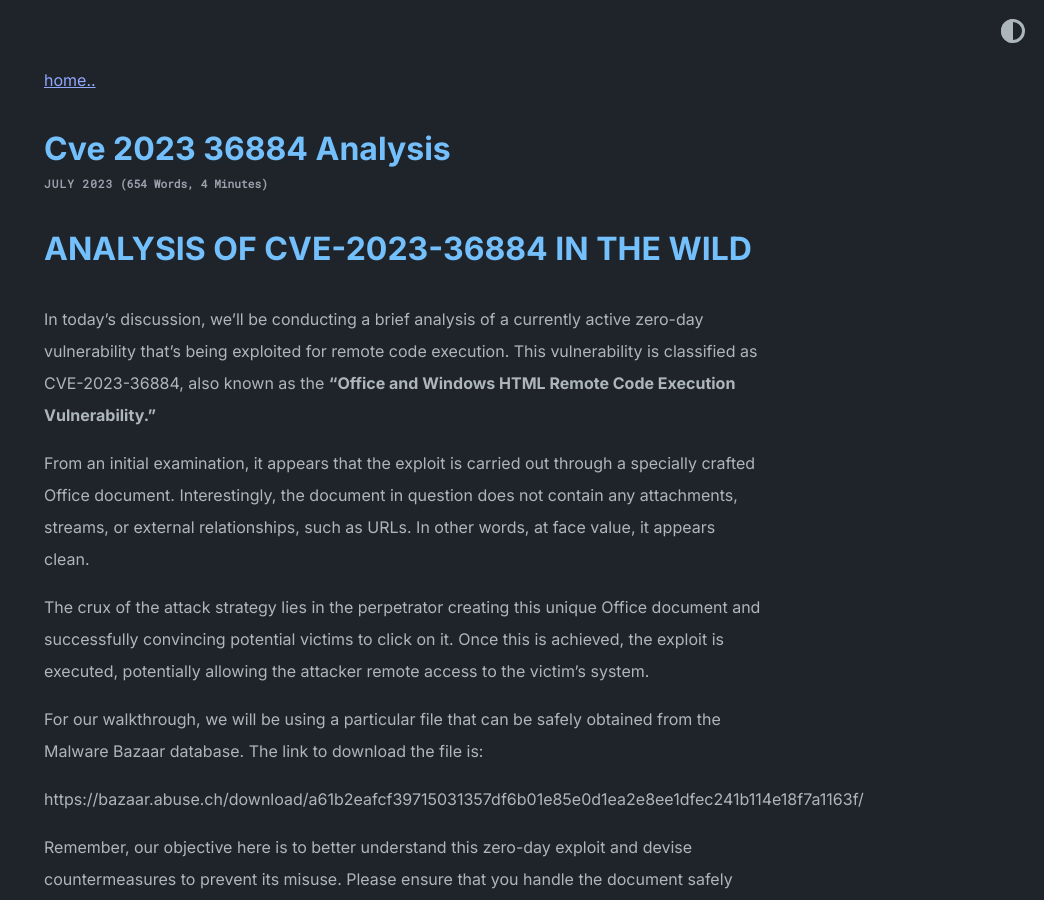
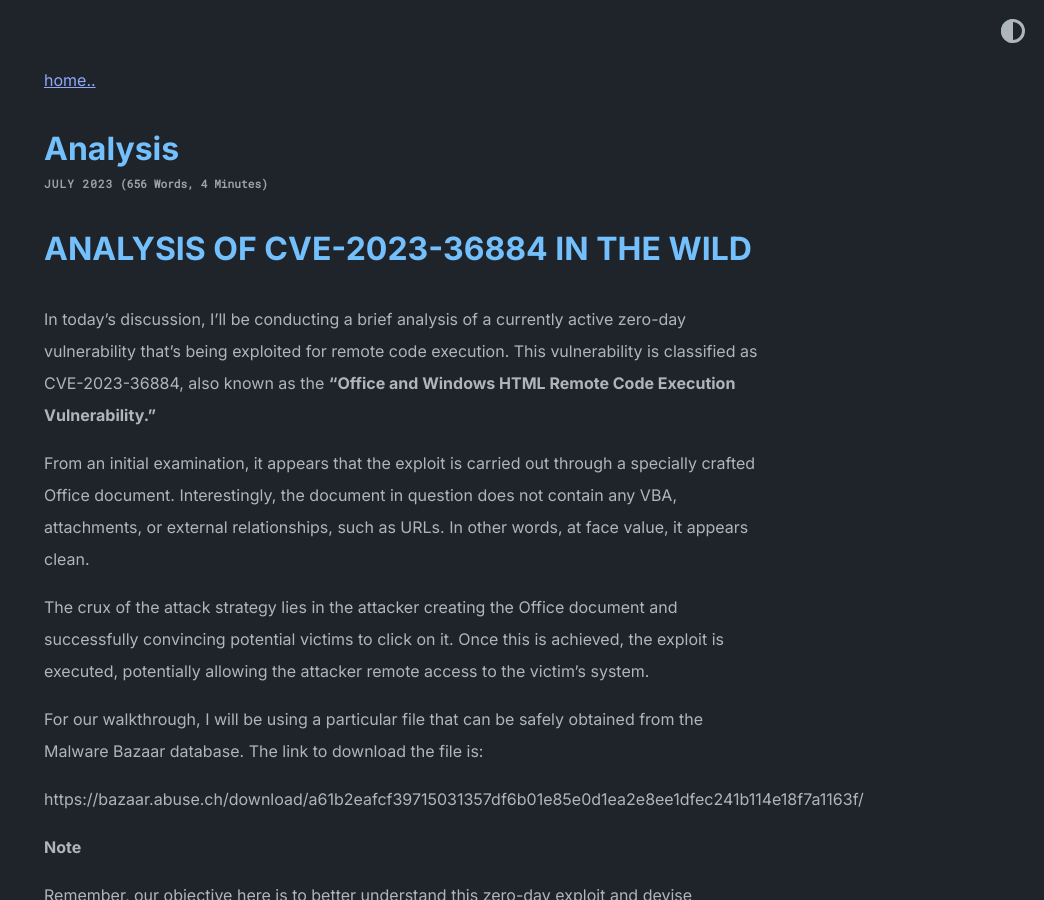
Before and after one commit to mystickev/mystickev.github.io, a Jekyll site: the page built from _posts/2023-07-13-ANALYSIS.md, in a window 1280 px wide and 900 px high. Shown: the whole window, without its empty margins (236-1280 px from the left). Built offline with Jekyll 4.4.1, drawn with Linux system fonts in a browser that asks for light colours; our own code applies the rules of GitHub Pages for plain Markdown files; some of the changed text lies outside the part shown.

Commit message:
Update and rename 2023-07-13-CVE--2023--36884--ANALYSIS.md to 2023-07-13-ANALYSIS.md

```diff
--- a/_posts/2023-07-13-CVE--2023--36884--ANALYSIS.md
+++ b/_posts/2023-07-13-ANALYSIS.md
@@ -1,14 +1,16 @@
 # ANALYSIS OF CVE-2023-36884 IN THE WILD
 
-In today's discussion, we'll be conducting a brief analysis of a currently active zero-day vulnerability that's being exploited for remote code execution. This vulnerability is classified as CVE-2023-36884, also known as the **"Office and Windows HTML Remote Code Execution Vulnerability."**
+In today's discussion, I'll be conducting a brief analysis of a currently active zero-day vulnerability that's being exploited for remote code execution. This vulnerability is classified as CVE-2023-36884, also known as the **"Office and Windows HTML Remote Code Execution Vulnerability."**
 
-From an initial examination, it appears that the exploit is carried out through a specially crafted Office document. Interestingly, the document in question does not contain any attachments, streams, or external relationships, such as URLs. In other words, at face value, it appears clean.
+From an initial examination, it appears that the exploit is carried out through a specially crafted Office document. Interestingly, the document in question does not contain any VBA, attachments, or external relationships, such as URLs. In other words, at face value, it appears clean.
 
-The crux of the attack strategy lies in the perpetrator creating this unique Office document and successfully convincing potential victims to click on it. Once this is achieved, the exploit is executed, potentially allowing the attacker remote access to the victim's system.
+The crux of the attack strategy lies in the attacker creating the Office document and successfully convincing potential victims to click on it. Once this is achieved, the exploit is executed, potentially allowing the attacker remote access to the victim's system.
 
-For our walkthrough, we will be using a particular file that can be safely obtained from the Malware Bazaar database. The link to download the file is:
+For our walkthrough, I will be using a particular file that can be safely obtained from the Malware Bazaar database. The link to download the file is:
 
 https://bazaar.abuse.ch/download/a61b2eafcf39715031357df6b01e85e0d1ea2e8ee1dfec241b114e18f7a1163f/
+
+**Note**
 
 Remember, our objective here is to better understand this zero-day exploit and devise countermeasures to prevent its misuse. Please ensure that you handle the document safely and responsibly. Always execute the file in a controlled environment, preferably an isolated virtual machine, to avoid unintended consequences.
 
@@ -37,13 +39,13 @@ This includes a download link for the sample file, followed by the file's MD5 an
 
 ## ANALYSIS
 
-The analysis starts by checking if the document is a valid ole file with oleid. As shown on the screenshot below, the file is identified as a openxml(docx) file with no VBA, XML or External relationships.
+The analysis starts by checking if the document is a valid ole file with oleid. As shown in the screenshot below, the file is identified as an openxml(docx) file with no VBA, XML or External relationships.
 
 ![Oleid-Original-file](/assets/images/favicon/oleid-on-original-file.png)
 
-To start analyzing such files, the first step I take is to extract them as if they were zip files. This is because the .docx file format typically consists of xml files, which are often compressed.
+To start analyzing such files, the first step I take is to extract them as if they Ire zip files. This is because the .docx file format typically consists of xml files that are compressed.
 
-Upon unzipping, we are presented with the usual structure of an XML document.
+Upon unzipping, I are presented with the usual structure of a docx document.
 
 ![DOCX-Structure](/assets/images/favicon/xml-directory-structure.png)
 
@@ -70,7 +72,7 @@ Alternatively, you can use the tool 'rtfdump' as follows:
 
 This command will search for all objects within the RTF file.
 
-The results indicate that there are indeed two objects within the file. This corroborates our earlier findings obtained with 'rtfobj'.
+The results indicate that there are indeed two objects within the file. This confirms the results I had earlier findings obtained with 'rtfobj'.
 
 ![RTFDUMP](/assets/images/favicon/rtfdump-obj.png)
 
@@ -85,7 +87,7 @@ Interestingly, it appears that the second file, OLE2LINK, changes during the ext
 
 Once extracted, both dumped files turn out to be OLE files with minimal data.
 
-Upon examining the first file - OLE2LINK, we don't find much except for what looks like an SMB share URL:
+Upon examining the first file - OLE2LINK, I don't find much except for what looks like an SMB share URL:
 
 **\\104.234.239.26\share1\MSHTML_C7\file001.url.**
 
@@ -95,18 +97,18 @@ Virustotal results on the URL indicate that the share is used to fetch an execut
 
 ### 2nd OLE Obj
 
-Upon examining the second OLE object in hexadecimal format, we find the following URL:
+On examining the second OLE object in hexadecimal format, I find the following URL:
 
 **http://74.50.94.156/MSHTML_C7/start.xml.**
 
 ![OLE-url](/assets/images/favicon/URL-in-rtf-obj-dll.png)
 
-The launch event of this URL is managed by a URL moniker function. We can infer this from the presence of the URL moniker CLSID 79eac9e0-baf9-11ce-8c82-00aa004ba90b (InprocServer32) adjacent to the link, as shown below.
+The launch event of this URL is managed by a URL moniker function. This is due to the presence of the URL moniker CLSID 79eac9e0-baf9-11ce-8c82-00aa004ba90b (InprocServer32) adjacent to the link, as shown below.
 
 ![URL-moniker](/assets/images/favicon/url-moniker.png)
 
-Moving forward, I relied on the results from VirusTotal and Joe's Hybrid Analysis on these files to understand the activities conducted by the URLs.
-That's because, during the time of my analysis, the domains mentioned were not accessible. As a result, I wasn't able to continue with this fascinating analysis.
+For further assessment, I relied on the results from VirusTotal and Joe's Hybrid Analysis on these files to understand the activities conducted by the URLs.
+That's because, during the time of my analysis, the domains mentioned Ire not accessible. As a result, I wasn't able to continue with this fascinating analysis.
 
 For more information regarding the nature of files that are dropped by these URLs, I found the following graph, courtesy of [zcracga](https://twitter.com/@zcracga '@zcracga'), very helpful!1.
 
```
